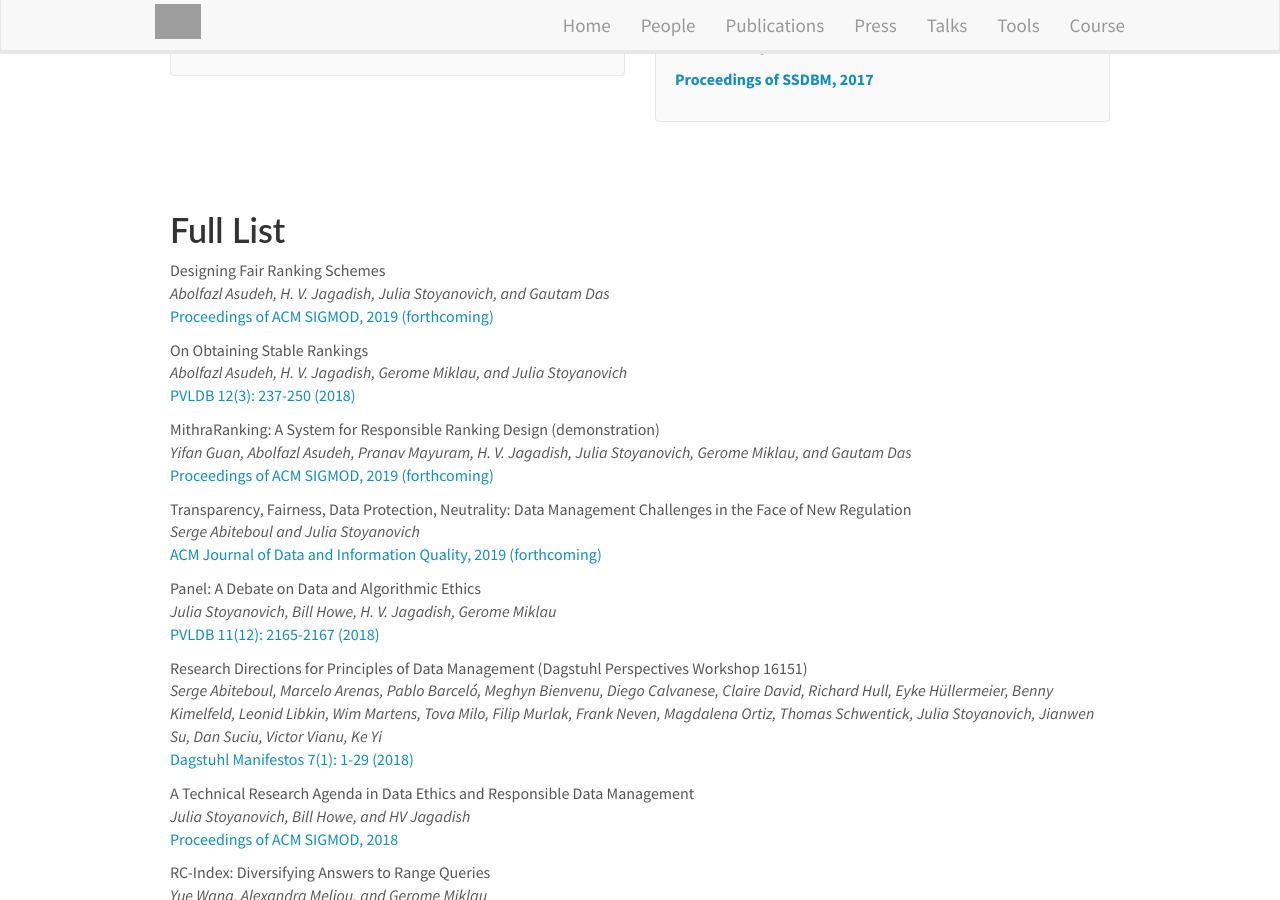
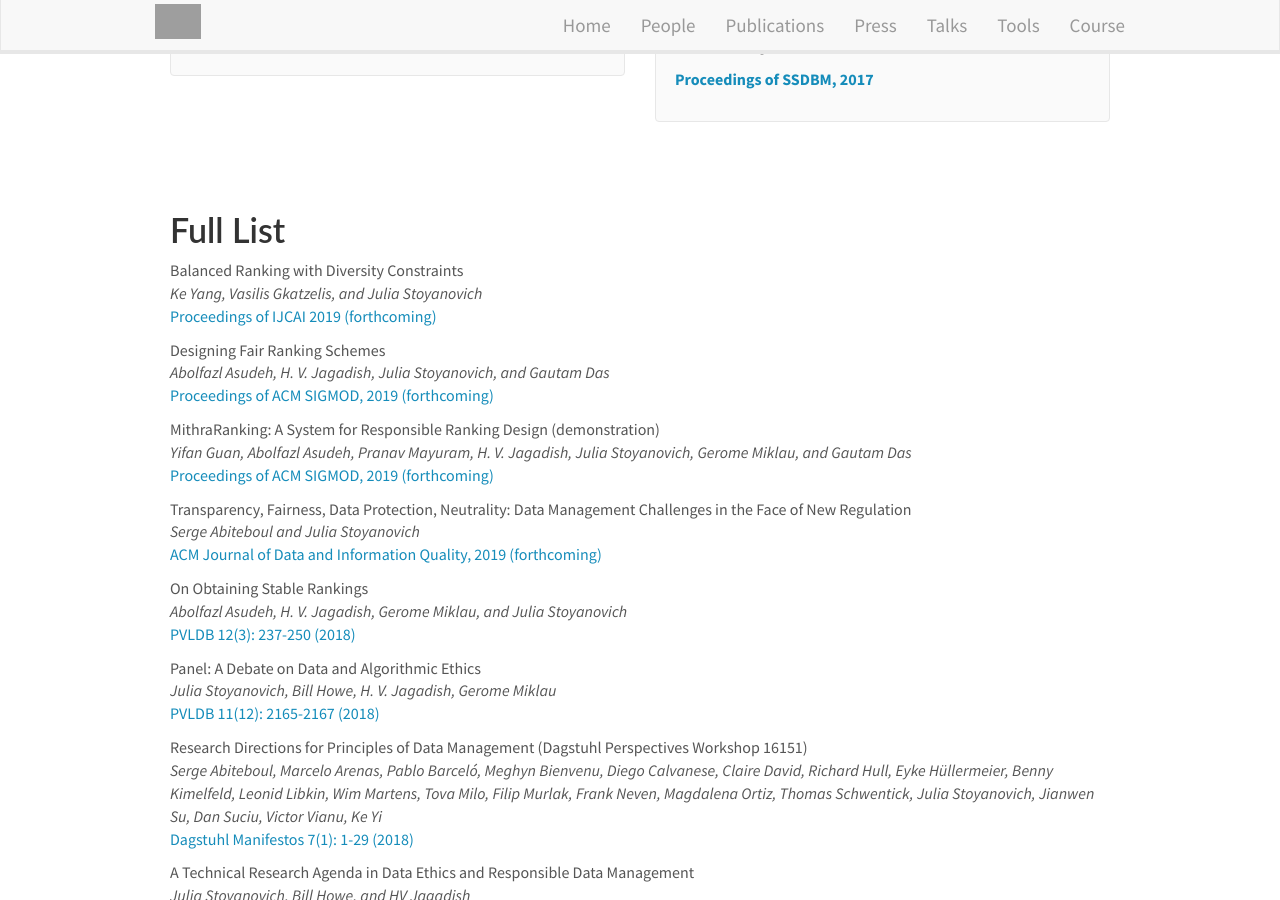
Before and after one commit to DataResponsibly/DataResponsibly.github.io, a Jekyll site: the page built from _pages/publications.md, in a window 1280 px wide and 900 px high, scrolled down 847 px. Built offline with Jekyll 4.4.1, drawn with Linux system fonts in a browser that asks for light colours; nearby versions of some CDN libraries; grey boxes are pictures that could not be loaded.

Commit message:
Update publications.yml

```diff
--- a/_data/publications.yml
+++ b/_data/publications.yml
@@ -1,14 +1,14 @@
+- title: "Balanced Ranking with Diversity Constraints"
+  authors: Ke Yang, Vasilis Gkatzelis, and Julia Stoyanovich
+  link:
+    url:
+    display:  "Proceedings of IJCAI 2019 (forthcoming)"
+
 - title: "Designing Fair Ranking Schemes"
   authors: Abolfazl Asudeh, H. V. Jagadish, Julia Stoyanovich, and Gautam Das
   link:
     url: https://arxiv.org/pdf/1712.09752.pdf
     display:  "Proceedings of ACM SIGMOD, 2019 (forthcoming)"
-
-- title: "On Obtaining Stable Rankings"
-  authors: Abolfazl Asudeh, H. V. Jagadish, Gerome Miklau, and Julia Stoyanovich
-  link:
-    url: http://www.vldb.org/pvldb/vol12/p237-asudeh.pdf
-    display:  "PVLDB 12(3): 237-250 (2018)"
 
 - title: "MithraRanking: A System for Responsible Ranking Design (demonstration)"
   authors: Yifan Guan, Abolfazl Asudeh, Pranav Mayuram, H. V. Jagadish, Julia Stoyanovich, Gerome Miklau, and Gautam Das
@@ -21,6 +21,12 @@
   link:
     url: https://arxiv.org/pdf/1903.03683.pdf
     display:  "ACM Journal of Data and Information Quality, 2019 (forthcoming)"
+
+- title: "On Obtaining Stable Rankings"
+  authors: Abolfazl Asudeh, H. V. Jagadish, Gerome Miklau, and Julia Stoyanovich
+  link:
+    url: http://www.vldb.org/pvldb/vol12/p237-asudeh.pdf
+    display:  "PVLDB 12(3): 237-250 (2018)"
 
 - title: "Panel: A Debate on Data and Algorithmic Ethics"
   authors: Julia Stoyanovich, Bill Howe, H. V. Jagadish, Gerome Miklau
```
